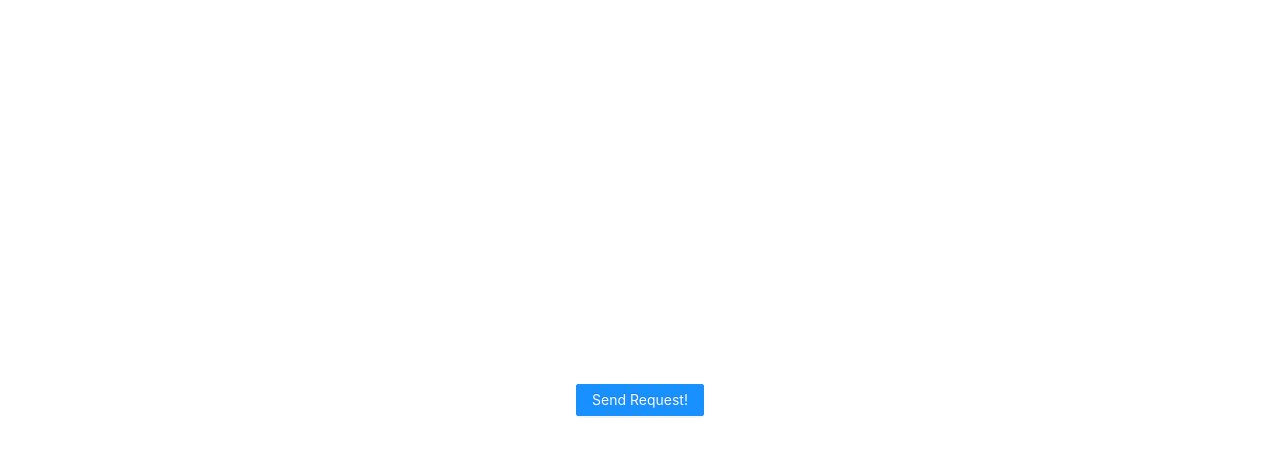
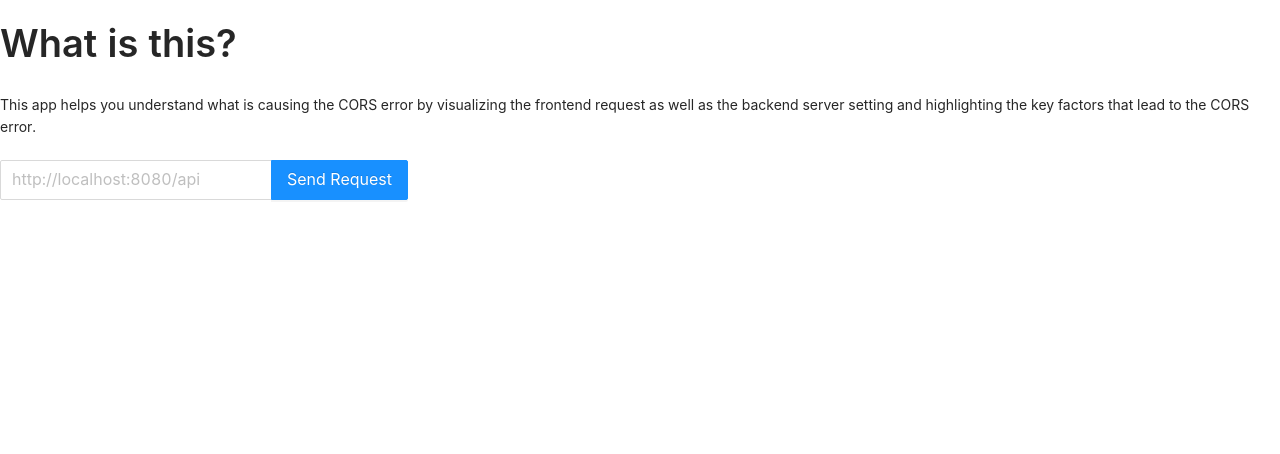
Before and after one commit to verhichi/cors-sandbox, a React (Vite) app in the folder packages/apps/frontend/: page / in a window 1280 px wide. Shown: the top 454 px of the page. Built offline with nearby package versions, Linux system fonts and the light colour scheme.

Commit message:
feat: add abstract

```diff
--- a/packages/apps/frontend/src/App.tsx
+++ b/packages/apps/frontend/src/App.tsx
@@ -1,26 +1,49 @@
 import axios from 'axios'
 import { useState } from 'react'
-import { Button, Space } from 'antd'
+import { DEFAULT_REQUEST_URL } from '@/constants'
+import { Input, Space, Typography } from 'antd'
+
+const { Search } = Input
+const { Paragraph, Text, Title } = Typography
 
 export const App = () => {
   const [loading, setLoading] = useState(false)
+  const [isNetworkError, setIsNetworkError] = useState(false)
 
-  const handleClickButton = async () => {
+  const handleClickButton = async (value: string) => {
     setLoading(true)
+    setIsNetworkError(false)
+
     try {
-      await axios.get('http://localhost:8080/api')
+      await axios.get(value || DEFAULT_REQUEST_URL)
     } catch (e) {
       console.log(e)
+      setIsNetworkError(true)
     } finally {
       setLoading(false)
     }
   }
 
   return (
-    <Space>
-      <Button type="primary" loading={loading} onClick={handleClickButton}>
-        Send Request!
-      </Button>
+    <Space direction="vertical">
+      <Space direction="vertical">
+        <Title level={1}>What is this?</Title>
+        <Paragraph>
+          This app helps you understand what is causing the CORS error by visualizing the
+          frontend request as well as the backend server setting and highlighting the key
+          factors that lead to the CORS error.
+        </Paragraph>
+      </Space>
+      <Space>
+        <Search
+          placeholder={DEFAULT_REQUEST_URL}
+          enterButton="Send Request"
+          onSearch={handleClickButton}
+          size="large"
+          loading={loading}
+        />
+        {isNetworkError && <Text type="danger">Network Error!</Text>}
+      </Space>
     </Space>
   )
 }
--- /dev/null
+++ b/packages/apps/frontend/src/constants/index.ts
@@ -0,0 +1 @@
+export const DEFAULT_REQUEST_URL = 'http://localhost:8080/api'
--- a/packages/apps/frontend/src/index.css
+++ b/packages/apps/frontend/src/index.css
@@ -1,6 +1,7 @@
 #root {
   height: 100%;
   display: flex;
-  align-items: center;
   justify-content: center;
+  max-width: 1280px;
+  margin: 20px auto;
 }
--- a/packages/apps/frontend/tsconfig.json
+++ b/packages/apps/frontend/tsconfig.json
@@ -15,6 +15,7 @@
     "isolatedModules": true,
     "noEmit": true,
     "jsx": "react-jsx",
+    "baseUrl": ".",
     "paths": {
       "@/*": ["src/*"]
     }
```
